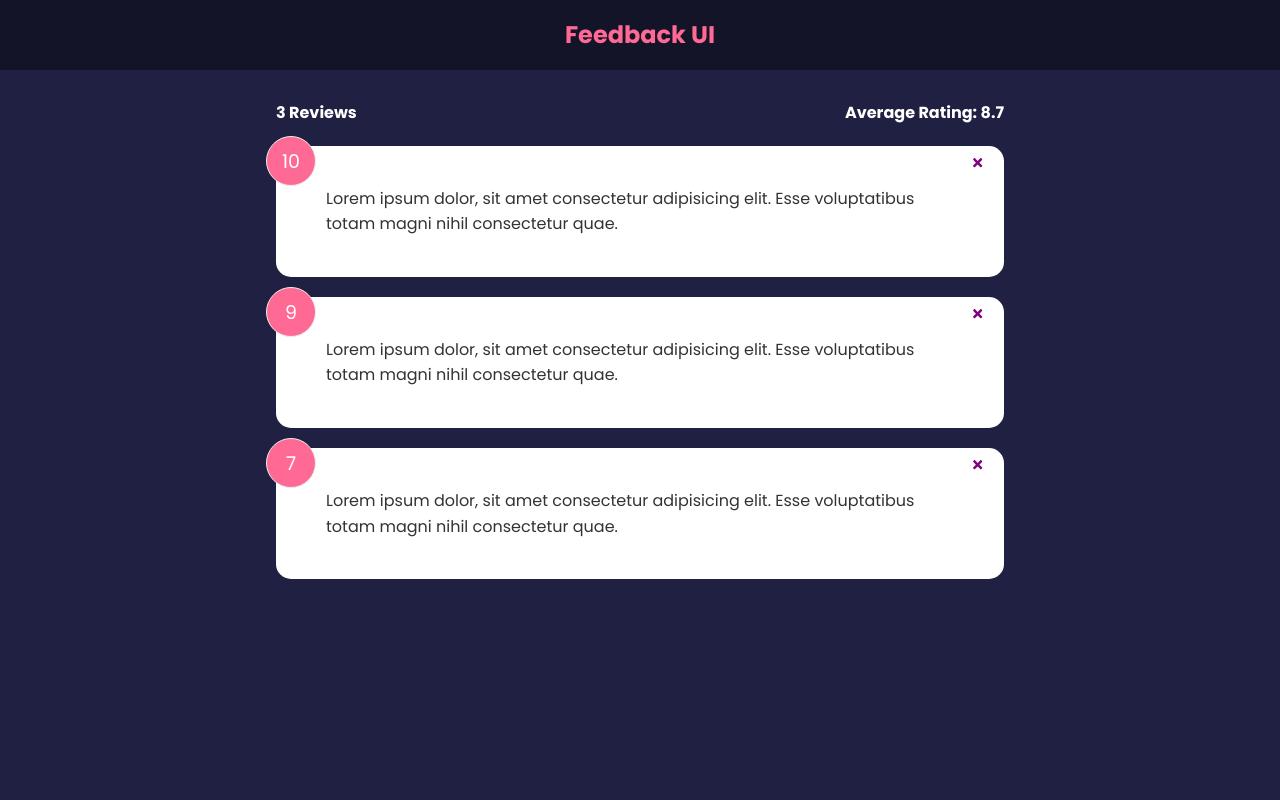
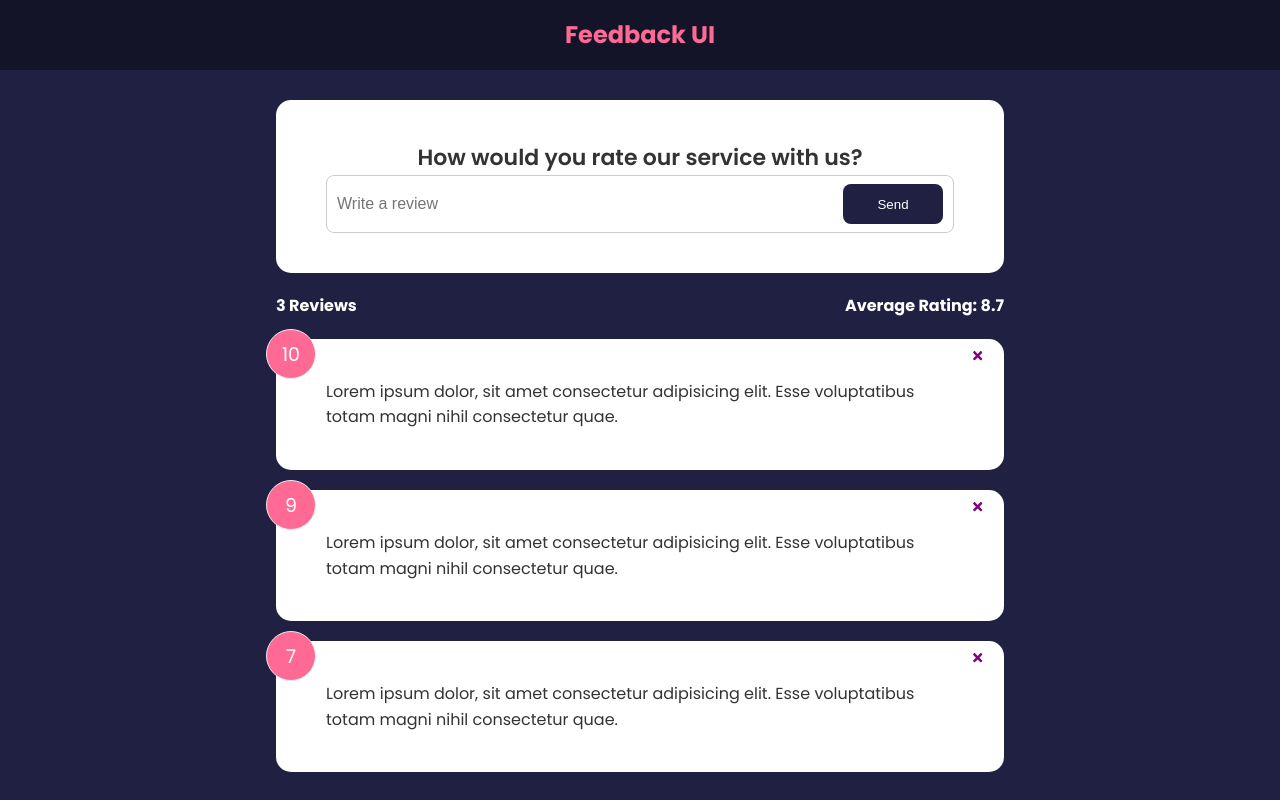
Before and after one commit to rilindtasholli/feedback-app, a React (Create React App) app: page / in a window 1280 px wide. Built offline with nearby package versions, Linux system fonts and the light colour scheme.

Commit message:
added FeedbackForm and Button component

```diff
--- a/src/App.js
+++ b/src/App.js
@@ -2,6 +2,7 @@
 import Header from './components/Header'
 import FeedbackList from './components/FeedbackList'
 import FeedbackStats from './components/FeedbackStats'
+import FeedbackForm from './components/FeedbackForm'
 
 import FeedbackData from './data/FeedbackData'
 
@@ -18,6 +19,7 @@
         <>
         <Header />
         <div className="container">
+            <FeedbackForm />
             <FeedbackStats feedback={feedback}/>
             <FeedbackList feedback={feedback} handleDelete={deleteFeedback}/>
         </div>
--- /dev/null
+++ b/src/components/FeedbackForm.jsx
@@ -0,0 +1,31 @@
+import { useState } from "react";
+import Card from "./shared/Card";
+import Button from "./shared/Button";
+
+function FeedbackForm() {
+  const [text, setText] = useState("");
+
+  const handleTextChange = (e) => {
+    setText(e.target.value);
+  };
+
+  return (
+    <Card>
+      <form>
+        <h2>How would you rate our service with us?</h2>
+        {/*TODO - rating select component*/}
+        <div className="input-group">
+          <input
+            onChange={handleTextChange}
+            type="text"
+            placeholder="Write a review"
+            value={text}
+          />
+          <Button type="submit">Send</Button>
+        </div>
+      </form>
+    </Card>
+  );
+}
+
+export default FeedbackForm;
--- /dev/null
+++ b/src/components/shared/Button.jsx
@@ -0,0 +1,24 @@
+import PropTypes from "prop-types";
+
+function Button({ children, version, type, isDisabled }) {
+  return (
+    <button type={type} disabled={isDisabled} className={`btn btn-${version}`}>
+      {children}
+    </button>
+  );
+}
+
+Button.defaultProps = {
+  version: "primary",
+  type: "button",
+  isDisabled: false,
+};
+
+Button.protoTypes = {
+  children: PropTypes.node.isRequired,
+  version: PropTypes.string,
+  type: PropTypes.string,
+  isDisabled: PropTypes.bool,
+};
+
+export default Button;
```
